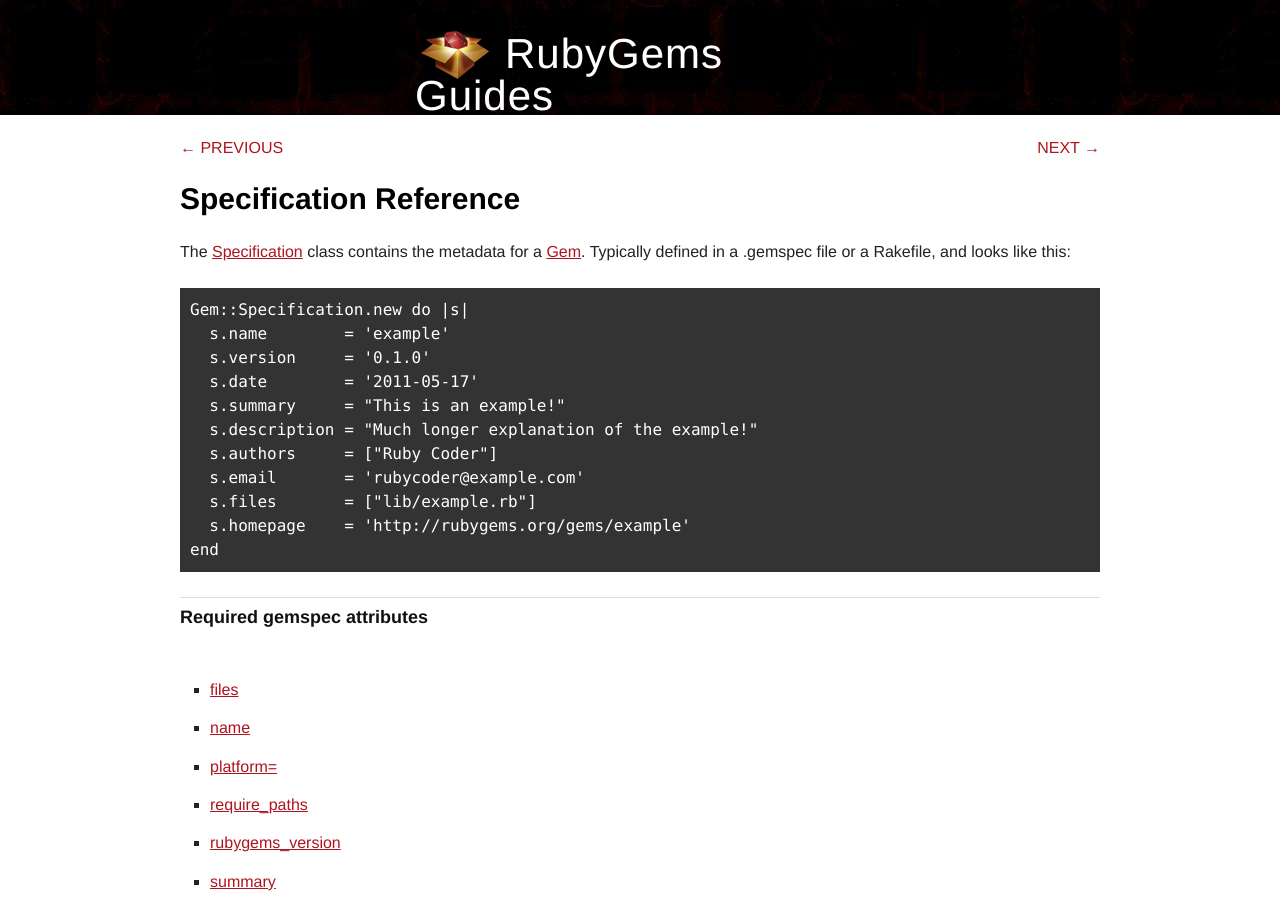
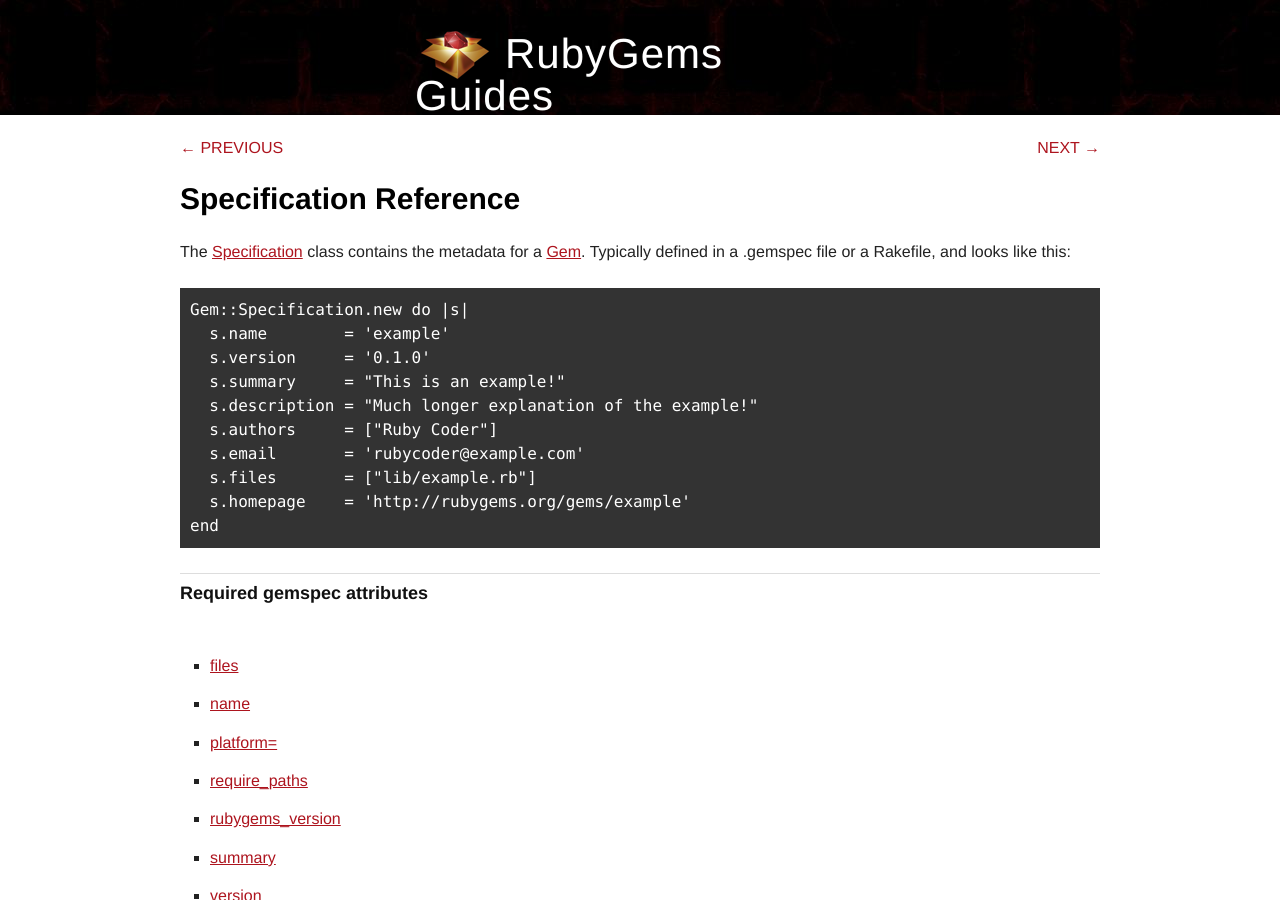
Before and after one commit to radar/guides, a Jekyll site: the page built from specification-reference.md, in a window 1280 px wide and 900 px high. Built offline with Jekyll 4.4.1, drawn with Linux system fonts in a browser that asks for light colours.

Commit message:
remove lots of erb noise

```diff
--- a/specification-reference.md
+++ b/specification-reference.md
@@ -15,7 +15,6 @@ metadata for a <a href="../Gem.html">Gem</a>.  Typically defined in a
 <pre>Gem::Specification.new do |s|
   s.name        = 'example'
   s.version     = '0.1.0'
-  s.date        = '2011-05-17'
   s.summary     = &quot;This is an example!&quot;
   s.description = &quot;Much longer explanation of the example!&quot;
   s.authors     = [&quot;Ruby Coder&quot;]
@@ -23,102 +22,6 @@ metadata for a <a href="../Gem.html">Gem</a>.  Typically defined in a
   s.files       = [&quot;lib/example.rb&quot;]
   s.homepage    = 'http://rubygems.org/gems/example'
 end</pre>
-
-
-
-
-
-
-
-
-
-
-
-
-
-
-
-
-
-
-
-
-
-
-
-
-
-
-
-
-
-
-
-
-
-
-
-
-
-
-
-
-
-
-
-
-
-
-
-
-
-
-
-
-
-
-
-
-
-
-
-
-
-
-
-
-
-
-
-
-
-
-
-
-
-
-
-
-
-
-
-
-
-
-
-
-
-
-
-
-
-
-
-
-
-
-
-
 
 
 
```
Also changed, not shown: 1 other file.
